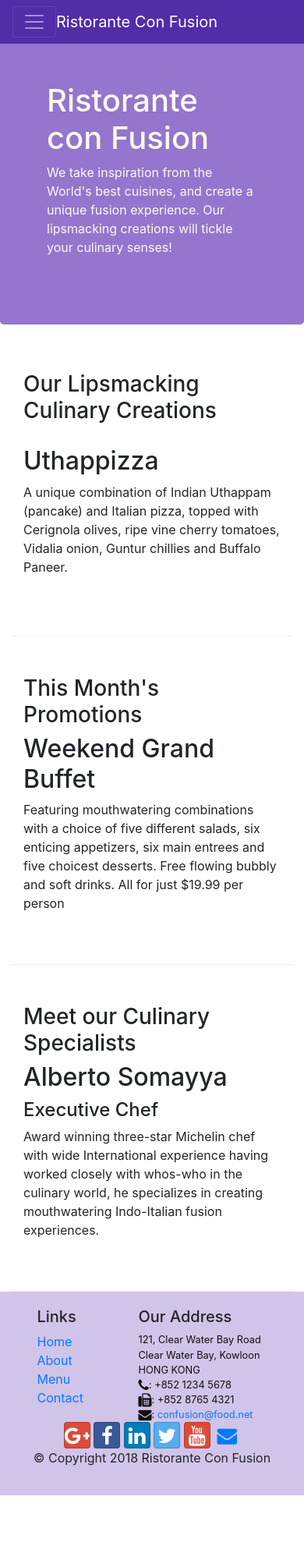
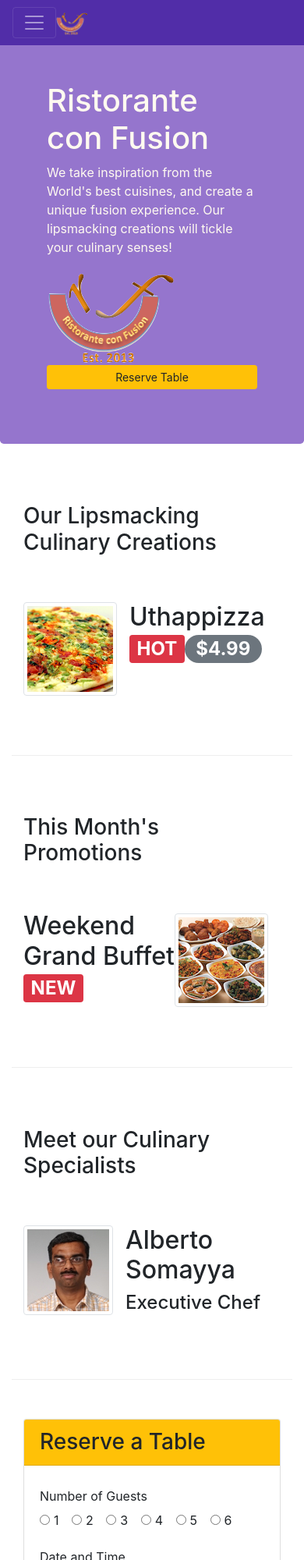
Before and after one commit to jaytang0508/Coursera-Bootstrap, a website: page index.html in a window 390 px wide. Shown: the top 2000 px of the page at 78% size. Before the commit the page ends 1917 px from the top, so only its background shows below. Drawn offline with nearby package versions, Linux system fonts and the light colour scheme.

Commit message:
assignment 1

```diff
--- a/index.html
+++ b/index.html
@@ -22,7 +22,7 @@
             <button class="navbar-toggler" type="button" data-toggle="collapse" data-target="#Navbar">
                 <span class="navbar-toggler-icon"></span>
             </button>
-            <a href="#" class="navbar-brand mr-auto">Ristorante Con Fusion</a>
+            <a href="#" class="navbar-brand mr-auto"><img src="img/logo.png" height="30" width="41"></a>
             <div class="collapse navbar-collapse" id="Navbar">
                 <ul class="navbar-nav mr-auto">
                     <li class="nav-item active"><a href="#" class="nav-link"><span class="fa fa-home fa-lg"></span>Home</a></li>
@@ -41,7 +41,11 @@
                     <h1>Ristorante con Fusion</h1>
                     <p>We take inspiration from the World's best cuisines, and create a unique fusion experience. Our lipsmacking creations will tickle your culinary senses!</p>
                 </div>
-                <div class="col-12 col-sm">
+                <div class="col-12 col-sm-3 align-self-center">
+                    <img src="img/logo.png" class="img-fluid">
+                </div>
+                <div class="col-12 col-sm-3 align-self-center">
+                    <a href='#reserve' class="btn btn-warning btn-sm btn-block">Reserve Table</a>
                 </div>
             </div>
         </div>
@@ -53,8 +57,13 @@
                 <h3>Our Lipsmacking Culinary Creations</h3>
             </div>
             <div class="col col-sm order-sm-first col-md">
-                <h2>Uthappizza</h2>
-                <p>A unique combination of Indian Uthappam (pancake) and Italian pizza, topped with Cerignola olives, ripe vine cherry tomatoes, Vidalia onion, Guntur chillies and Buffalo Paneer.</p>
+                <div class="media">
+                    <img class="d-flex mr-3 img-thumbnail align-self-center" src="img/uthappizza.png" alt="uthappizza">
+                    <div class="media-body">
+                        <h2 class="mt-0">Uthappizza <span class="badge badge-danger">HOT</span><span class="badge badge-pill badge-secondary">$4.99</span></h2>
+                        <p class="d-none d-sm-block">A unique combination of Indian Uthappam (pancake) and Italian pizza, topped with Cerignola olives, ripe vine cherry tomatoes, Vidalia onion, Guntur chillies and Buffalo Paneer.</p>
+                    </div>
+                </div>
             </div>
         </div>
 
@@ -64,8 +73,13 @@
                 <h3>This Month's Promotions</h3>
             </div>
             <div class="col col-sm col-md">
-                <h2>Weekend Grand Buffet</h2>
-                <p>Featuring mouthwatering combinations with a choice of five different salads, six enticing appetizers, six main entrees and five choicest desserts. Free flowing bubbly and soft drinks. All for just $19.99 per person </p>
+                <div class=media>
+                    <div class="media-body">
+                        <h2>Weekend Grand Buffet<span class="badge badge-danger">NEW</span></h2>
+                        <p class="d-none d-sm-block">Featuring mouthwatering combinations with a choice of five different salads, six enticing appetizers, six main entrees and five choicest desserts. Free flowing bubbly and soft drinks. All for just $19.99 per person </p>
+                    </div>
+                    <img class="d-flex mr-3 img-thumbnail align-self-center" src="img/buffet.png" alt="buffet">
+                </div>
             </div>
         </div>
 
@@ -74,9 +88,68 @@
                 <h3>Meet our Culinary Specialists</h3>
             </div>
             <div class="col col-sm order-sm-first col-md align-items-center">
-                <h2>Alberto Somayya</h2>
-                <h4>Executive Chef</h4>
-                <p>Award winning three-star Michelin chef with wide International experience having worked closely with whos-who in the culinary world, he specializes in creating mouthwatering Indo-Italian fusion experiences. </p>
+                <div class="media">
+                    <img class="d-flex mr-3 img-thumbnail align-items-center" src="img/alberto.png" alt="alberto">
+                    <div class="media-body">
+                        <h2 class="mt-0">Alberto Somayya</h2>
+                        <h4>Executive Chef</h4>
+                        <p class="d-none d-sm-block">Award winning three-star Michelin chef with wide International experience having worked closely with whos-who in the culinary world, he specializes in creating mouthwatering Indo-Italian fusion experiences. </p>
+                    </div>
+                </div>
+            </div>
+        </div>
+        <div class="row row-content align-items-center">
+            <div class="col-md-10 offset-md-1">
+                <div class="card" id="reserve">
+                    <h3 class="card-header bg-warning">Reserve a Table</h3>
+                    <div class="card-body">
+                        <form>
+                            <div class="form-group row">
+                                <label class="col-12 col-md-2 col-form-label">Number of Guests</label>
+                                <div class="col-12 col-md-10">
+                                    <div class="form-check form-check-inline">
+                                        <input class="form-check-input" type="radio" name="inlineRadioOptions" id="inlineRadio1" value="option1">
+                                        <label class="form-check-label" for="inlineRadio1">1</label>
+                                    </div>
+                                    <div class="form-check form-check-inline">
+                                        <input class="form-check-input" type="radio" name="inlineRadioOptions" id="inlineRadio2" value="option2">
+                                        <label class="form-check-label" for="inlineRadio2">2</label>
+                                    </div>
+                                    <div class="form-check form-check-inline">
+                                        <input class="form-check-input" type="radio" name="inlineRadioOptions" id="inlineRadio3" value="option3">
+                                        <label class="form-check-label" for="inlineRadio3">3</label>
+                                    </div>
+                                    <div class="form-check form-check-inline">
+                                        <input class="form-check-input" type="radio" name="inlineRadioOptions" id="inlineRadio3" value="option3">
+                                        <label class="form-check-label" for="inlineRadio3">4</label>
+                                    </div>
+                                    <div class="form-check form-check-inline">
+                                        <input class="form-check-input" type="radio" name="inlineRadioOptions" id="inlineRadio3" value="option3">
+                                        <label class="form-check-label" for="inlineRadio3">5</label>
+                                    </div>
+                                    <div class="form-check form-check-inline">
+                                        <input class="form-check-input" type="radio" name="inlineRadioOptions" id="inlineRadio3" value="option3">
+                                        <label class="form-check-label" for="inlineRadio3">6</label>
+                                    </div>
+                                </div>
+                            </div>
+                            <div class="form-group row">
+                                <label class="col-12 col-md-2 col-form-label">Date and Time</label>
+                                <div class="col-12 col-md-3">
+                                    <input type="date" class="form-control" id="date" name="date" placeholder="Date">
+                                </div>
+                                <div class="col-12 col-md-3">
+                                    <input type="time" class="form-control" id="time" name="time" placeholder="Time">
+                                </div>
+                            </div>
+                            <div class="form-group row">
+                                <div class="col-md-12 offset-md-2">
+                                    <button type="submit" class="btn btn-primary">Reserve</button>
+                                </div>
+                            </div>
+                        </form>
+                    </div>
+                </div>
             </div>
         </div>
     </div>
```
Also changed, not shown: aboutus.html (+4 -3 lines), contactus.html (+3 -2 lines), img/alberto.png (added), img/buffet.png (added), img/logo.png (added), img/uthappizza.png (added), 1 other file.
